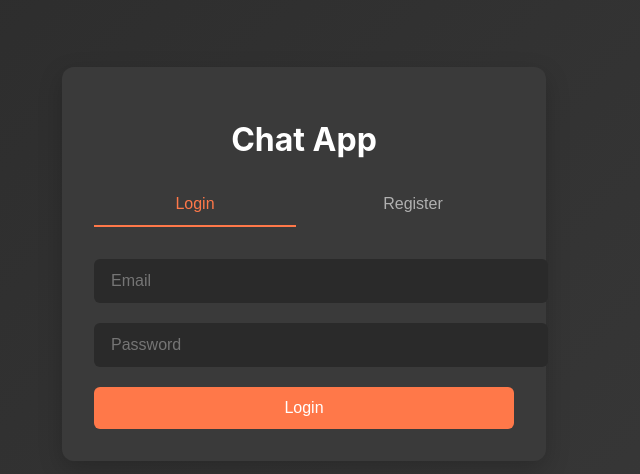
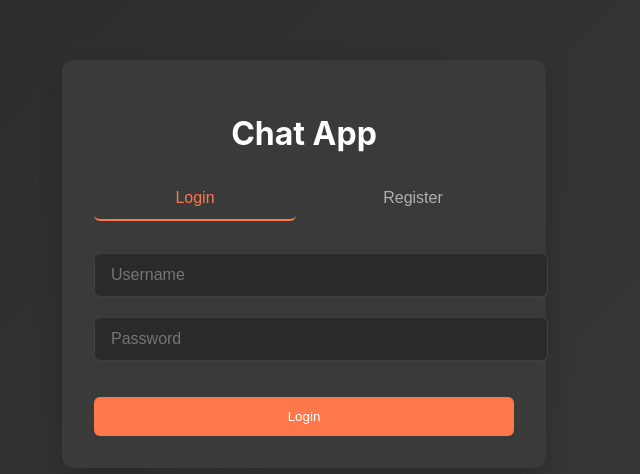
Before and after one commit to mkaramurzin/real-time-chat, a React (Create React App) app in the folder chat-app-frontend/: page / in a window 1280 px wide. Shown: the part 136-610 px from the top of the page, without its empty margins (336-976 px from the left). Built offline with nearby package versions, Linux system fonts and the light colour scheme.

Commit message:
Implemented persistent login feature

```diff
--- a/chat-app-frontend/src/App.js
+++ b/chat-app-frontend/src/App.js
@@ -1,12 +1,51 @@
-import React, { useState } from 'react';
+import React, { useState, useEffect } from 'react';
 import Login from './components/Login';
 import Register from './components/Register';
 import Chat from './components/Chat';
+import axios from 'axios';
 import './styles/Auth.css';
 
 function App() {
   const [user, setUser] = useState(null);
   const [isLoginView, setIsLoginView] = useState(true);
+  const [loading, setLoading] = useState(true);
+
+  // Check for stored token and validate it on app load
+  useEffect(() => {
+    const checkAuth = async () => {
+      const token = localStorage.getItem('token');
+      if (!token) {
+        setLoading(false);
+        return;
+      }
+
+      try {
+        // Configure axios defaults for all requests
+        axios.defaults.headers.common['Authorization'] = `Bearer ${token}`;
+
+        const response = await axios.get('http://localhost:5000/api/auth/verify');
+        if (response.data.user) {
+          setUser(response.data.user);
+        }
+      } catch (error) {
+        console.error('Auth verification failed:', error);
+        localStorage.removeItem('token');
+        delete axios.defaults.headers.common['Authorization'];
+      } finally {
+        setLoading(false);
+      }
+    };
+
+    checkAuth();
+  }, []);
+
+  if (loading) {
+    return (
+      <div className="loading-screen">
+        <div className="loading-spinner"></div>
+      </div>
+    );
+  }
 
   if (user) {
     return <Chat user={user} setUser={setUser} />;
--- a/chat-app-frontend/src/components/Login.js
+++ b/chat-app-frontend/src/components/Login.js
@@ -2,64 +2,64 @@ import React, { useState } from 'react';
 import axios from 'axios';
 
 function Login({ setUser }) {
-  const [email, setEmail] = useState('');
-  const [password, setPassword] = useState('');
+    const [formData, setFormData] = useState({
+        username: '',
+        password: ''
+    });
     const [error, setError] = useState('');
-  const [isLoading, setIsLoading] = useState(false);
 
     const handleSubmit = async (e) => {
         e.preventDefault();
         setError('');
-    setIsLoading(true);
 
         try {
-      const res = await axios.post('http://localhost:5000/api/auth/login', {
-        email,
-        password
+            const response = await axios.post('http://localhost:5000/api/auth/login', {
+                username: formData.username,
+                password: formData.password
             });
-      console.log('Login response:', res.data);
-      localStorage.setItem('token', res.data.token);
-      setUser(res.data.user);
-    } catch (err) {
-      setError(err.response?.data?.message || 'An error occurred during login');
-    } finally {
-      setIsLoading(false);
+            const { token, user } = response.data;
+
+            // Store token in localStorage
+            localStorage.setItem('token', token);
+
+            // Update user state
+            setUser(user);
+        } catch (error) {
+            setError(error.response?.data?.message || 'Login failed');
         }
     };
 
+    const handleChange = (e) => {
+        setFormData({
+            ...formData,
+            [e.target.name]: e.target.value
+        });
+    };
+
     return (
-    <form className="auth-form" onSubmit={handleSubmit}>
+        <form onSubmit={handleSubmit} className="auth-form">
             {error && <div className="error-message">{error}</div>}
-
             <div className="form-group">
                 <input
-          className="form-input"
-          type="email"
-          placeholder="Email"
-          onChange={(e) => setEmail(e.target.value)}
-          value={email}
+                    type="text"
+                    name="username"
+                    value={formData.username}
+                    onChange={handleChange}
+                    placeholder="Username"
                     required
                 />
             </div>
-
             <div className="form-group">
                 <input
-          className="form-input"
                     type="password"
+                    name="password"
+                    value={formData.password}
+                    onChange={handleChange}
                     placeholder="Password"
-          onChange={(e) => setPassword(e.target.value)}
-          value={password}
                     required
                 />
             </div>
-
-      <button
-        className="submit-btn"
-        type="submit"
-        disabled={isLoading}
-      >
-        {isLoading ? 'Logging in...' : 'Login'}
-      </button>
+            <button type="submit" className="auth-button">Login</button>
         </form>
     );
 }
--- a/chat-app-frontend/src/styles/Auth.css
+++ b/chat-app-frontend/src/styles/Auth.css
@@ -108,3 +108,57 @@
   margin-top: 0.5rem;
   text-align: center;
 }
+
+.loading-screen {
+  display: flex;
+  justify-content: center;
+  align-items: center;
+  height: 100vh;
+  background: var(--primary-dark);
+  color: var(--text-primary);
+  font-size: 1.2rem;
+}
+
+input {
+  width: 100%;
+  padding: 0.75rem 1rem;
+  background: var(--primary-dark);
+  border: 1px solid rgba(255, 255, 255, 0.1);
+  border-radius: 6px;
+  color: var(--text-primary);
+  font-size: 1rem;
+  transition: all 0.3s ease;
+}
+
+input:focus {
+  border-color: var(--accent-mint);
+  outline: none;
+}
+
+button {
+  padding: 0.75rem 1.5rem;
+  background: var(--accent-orange);
+  color: white;
+  border: none;
+  border-radius: 6px;
+  cursor: pointer;
+  transition: all 0.3s ease;
+}
+
+button:hover {
+  opacity: 0.9;
+}
+
+.auth-button {
+  width: 100%;
+  margin-top: 1rem;
+}
+
+.error-message {
+  background: rgba(255, 68, 68, 0.1);
+  color: var(--error-red);
+  padding: 0.75rem;
+  border-radius: 4px;
+  margin-bottom: 1rem;
+  text-align: center;
+}
```
Also changed, not shown: 2 other files (tests, documents, lock files or other folders). Lines whose indentation alone changed are shown as unchanged.
